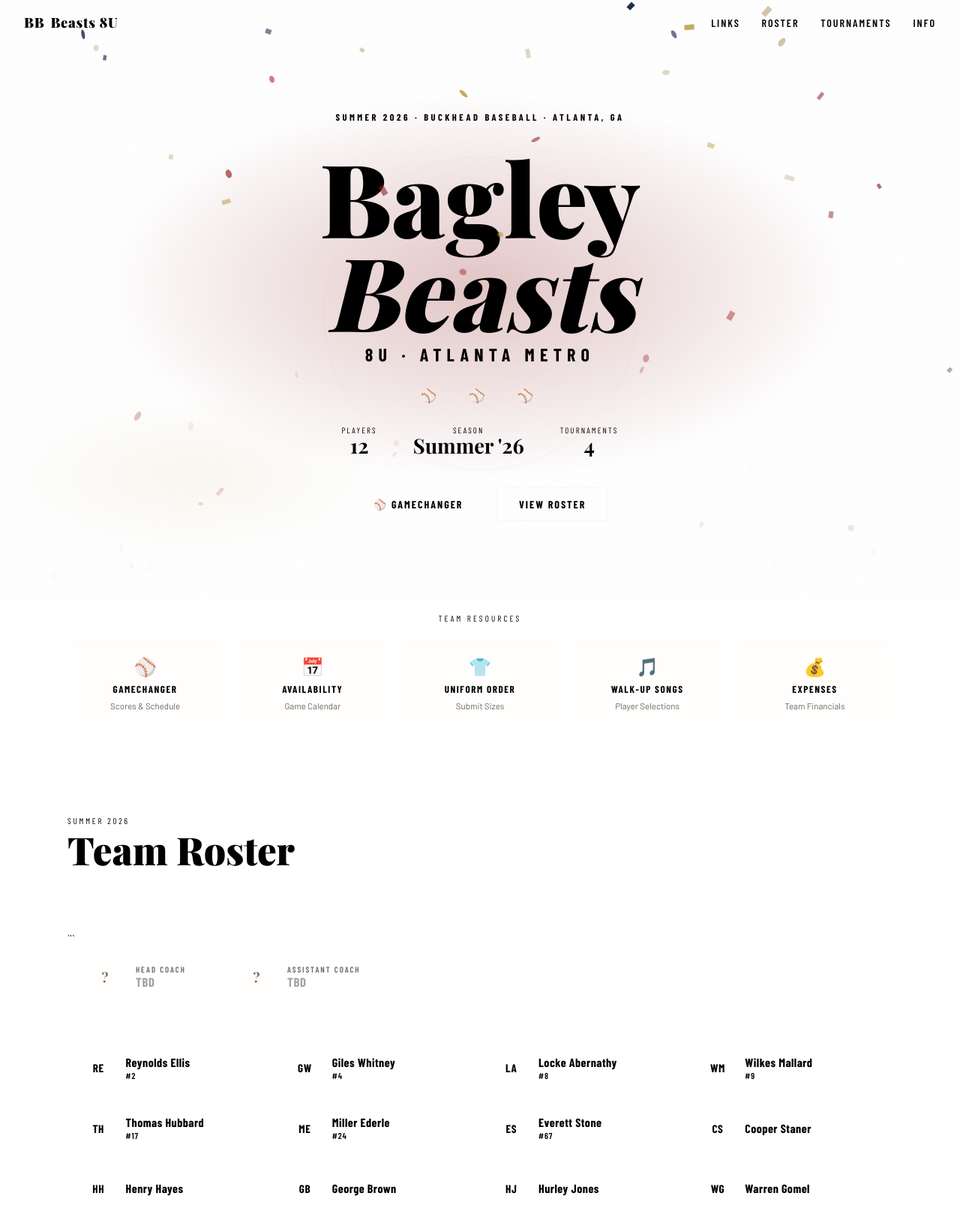
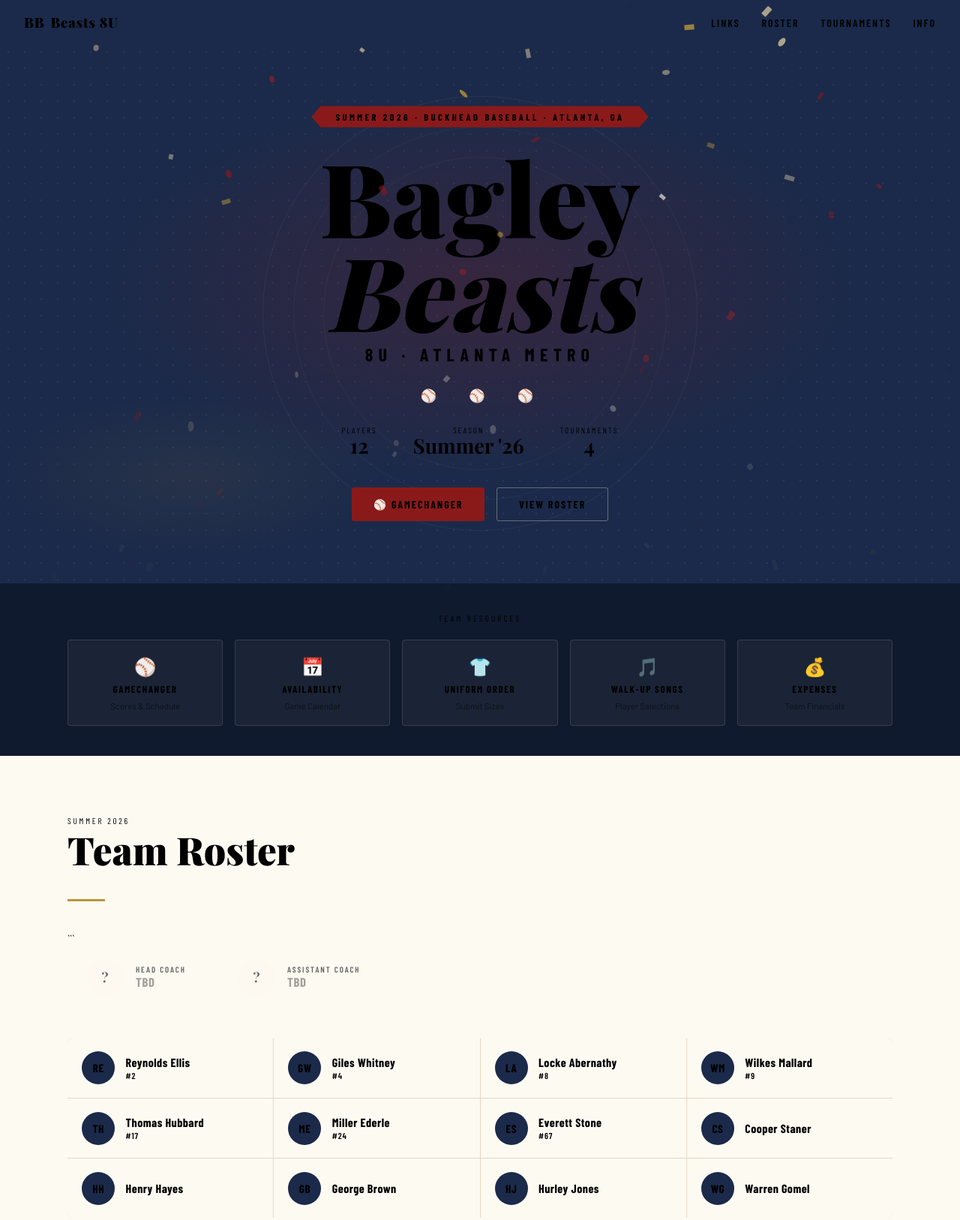
Before and after one commit to buckheadbeasts8u/buckheadbeasts8u.github.io, a plain HTML site: page index.html in a window 1280 px wide. Shown: the top 1627 px of the page at 75% size. Drawn offline with nearby package versions, Linux system fonts and the light colour scheme.

Commit message:
Update index.html

```diff
--- a/index.html
+++ b/index.html
@@ -28,7 +28,7 @@ html { scroll-behavior: smooth; }
 
 body {
   font-family: 'Barlow', sans-serif;
-  background: var(--cream);
+  background: #F2ECD8;
   color: var(--navy-dk);
   min-height: 100vh;
   overflow-x: hidden;
@@ -58,7 +58,7 @@ nav {
   position: sticky;
   top: 0;
   z-index: 300;
-  background: var(--navy);
+  background: #1B2A4A;
   border-bottom: 4px solid var(--red);
   display: flex;
   align-items: center;
@@ -99,7 +99,7 @@ nav {
 .hero {
   position: relative;
   min-height: 90vh;
-  background: var(--navy);
+  background: #1B2A4A;
   display: flex;
   flex-direction: column;
   align-items: center;
@@ -175,7 +175,7 @@ nav {
   position: relative;
   z-index: 2;
   display: inline-block;
-  background: var(--red);
+  background: #8B1A1A;
   color: var(--cream);
   font-family: 'Barlow Condensed', sans-serif;
   font-weight: 700;
@@ -294,14 +294,14 @@ nav {
   border: none;
   cursor: pointer;
 }
-.btn-primary { background: var(--red); color: var(--cream); }
-.btn-primary:hover { background: var(--red-lt); transform: translateY(-2px); box-shadow: 0 8px 20px rgba(139,26,26,.35); }
+.btn-primary { background: #8B1A1A; color: var(--cream); }
+.btn-primary:hover { background: #A52020; transform: translateY(-2px); box-shadow: 0 8px 20px rgba(139,26,26,.35); }
 .btn-outline { background: transparent; color: var(--cream); border: 1.5px solid rgba(242,236,216,.35); }
 .btn-outline:hover { border-color: var(--gold); color: var(--gold); transform: translateY(-2px); }
 
 /* ── QUICK LINKS ── */
 #links {
-  background: var(--navy-dk);
+  background: #0F1A2E;
   border-top: 4px solid var(--gold);
   border-bottom: 4px solid var(--gold);
   padding: 2.5rem 1.5rem;
@@ -374,12 +374,12 @@ section { padding: 5rem 1.5rem; }
 .section-divider {
   width: 50px;
   height: 3px;
-  background: var(--gold);
+  background: #B8973A;
   margin-bottom: 2.5rem;
 }
 
 /* ── ROSTER ── */
-#roster { background: var(--white); }
+#roster { background: #FDFAF2; }
 
 .coach-row {
   display: flex;
@@ -388,7 +388,7 @@ section { padding: 5rem 1.5rem; }
   margin-bottom: 2.5rem;
 }
 .coach-card {
-  background: var(--navy);
+  background: #1B2A4A;
   border-radius: 6px;
   padding: 1rem 1.5rem;
   display: flex;
@@ -400,7 +400,7 @@ section { padding: 5rem 1.5rem; }
   width: 50px;
   height: 50px;
   border-radius: 50%;
-  background: var(--red);
+  background: #8B1A1A;
   display: flex;
   align-items: center;
   justify-content: center;
@@ -429,25 +429,25 @@ section { padding: 5rem 1.5rem; }
   display: grid;
   grid-template-columns: repeat(auto-fill, minmax(220px, 1fr));
   gap: 1px;
-  background: var(--cream-dk);
+  background: #E0D8C0;
   border: 1px solid var(--cream-dk);
   border-radius: 6px;
   overflow: hidden;
 }
 .player-card {
-  background: var(--white);
+  background: #FDFAF2;
   padding: 1.1rem 1.2rem;
   display: flex;
   align-items: center;
   gap: .9rem;
   transition: background .15s;
 }
-.player-card:hover { background: var(--cream); }
+.player-card:hover { background: #F2ECD8; }
 .player-avatar {
   width: 44px;
   height: 44px;
   border-radius: 50%;
-  background: var(--navy);
+  background: #1B2A4A;
   display: flex;
   align-items: center;
   justify-content: center;
@@ -476,10 +476,10 @@ section { padding: 5rem 1.5rem; }
 }
 
 /* ── TOURNAMENTS ── */
-#tournaments { background: var(--cream); }
+#tournaments { background: #F2ECD8; }
 .tourney-list { display: flex; flex-direction: column; gap: 1rem; }
 .tourney-card {
-  background: var(--white);
+  background: #FDFAF2;
   border: 1px solid var(--cream-dk);
   border-left: 4px solid var(--navy);
   border-radius: 4px;
@@ -551,7 +551,7 @@ section { padding: 5rem 1.5rem; }
 }
 
 /* ── INFO ── */
-#info { background: var(--navy); }
+#info { background: #1B2A4A; }
 #info .section-title { color: var(--cream); }
 #info .section-label { color: var(--gold); }
 .info-grid {
@@ -586,7 +586,7 @@ section { padding: 5rem 1.5rem; }
 
 /* ── FOOTER ── */
 footer {
-  background: var(--navy-dk);
+  background: #0F1A2E;
   border-top: 6px solid var(--red);
   padding: 2.5rem 1.5rem;
   text-align: center;
```
